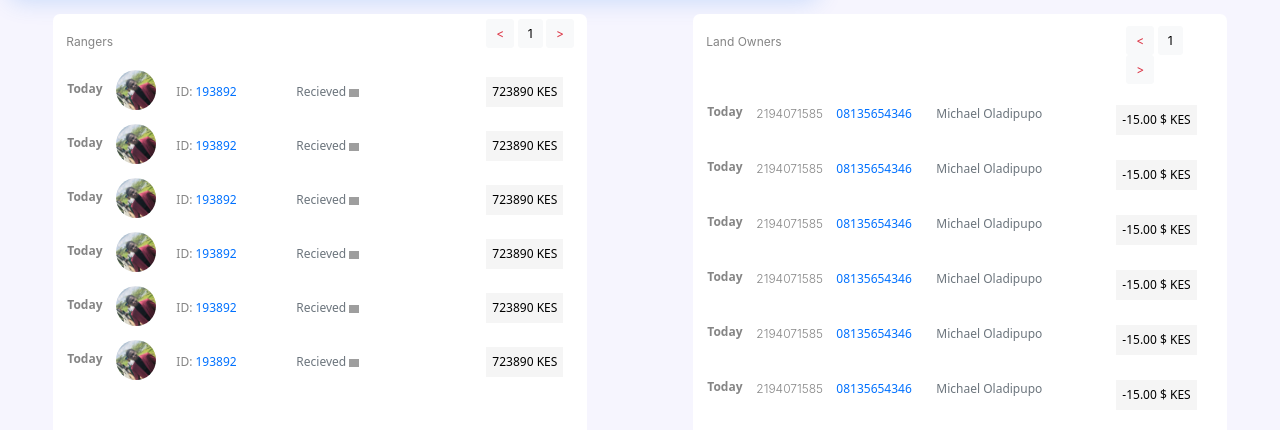
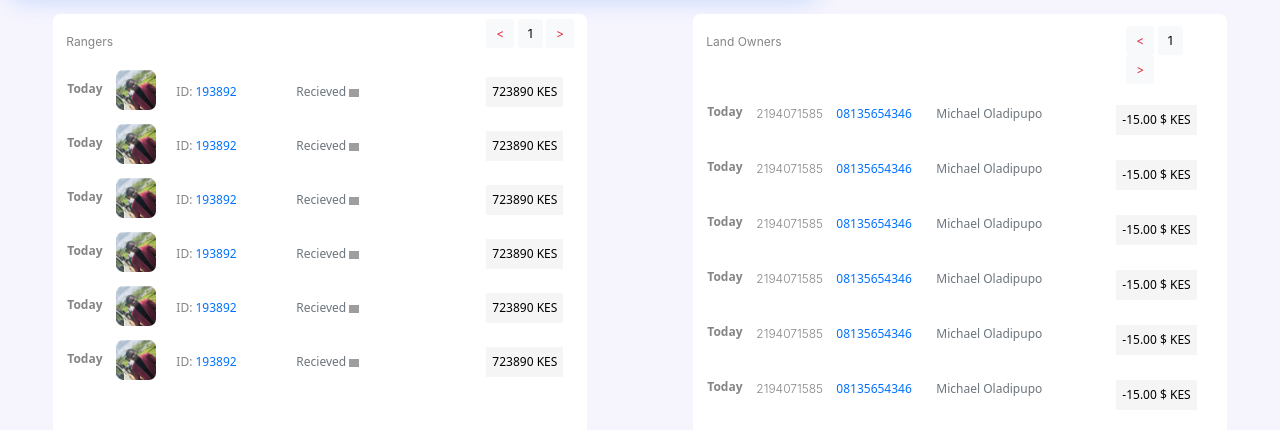
Before and after one commit to Excellence-arch/sopa-ereto, a React (Create React App) app: page / in a window 1280 px wide. Shown: the part 246-676 px from the top of the page. Built offline with nearby package versions, Linux system fonts and the light colour scheme; grey boxes are pictures that could not be loaded.

Commit message:
to continue with te home page

```diff
--- a/src/Components/LatestBlocks.js
+++ b/src/Components/LatestBlocks.js
@@ -14,10 +14,15 @@ const LatestBlocks = () => {
       </p>
       <div className="">
         {data.map((val, i) => (
-          <div key={i}>
+          <div key={i} className="">
             <td className="fw-bold pe-3">Today</td>
             <td className="ms-3 me-5">
-              <img src={val.picture} alt={'Picture'} width="40px" className="rounded-circle" />
+              <img
+                src={val.picture}
+                alt={'Picture'}
+                width="40px"
+                className="rounds-start rounds-end"
+              />
             </td>
             <p className=""></p>
             <span className="moves text-muted fw-light">
--- a/src/Components/Rows.js
+++ b/src/Components/Rows.js
@@ -35,7 +35,7 @@ const Rows = ({ i, img, name, email, role }) => {
       </td>
       <td>
         <p className="mt-3">
-          <button className="btn btn-light rounded-pill text-muted mx-2">Delete</button>
+          <button className="btn btn-light rounded-pill text-muted mx-2">Disable</button>
           <button className="btn btn-light rounded-pill text-muted mx-2">Edit</button>
         </p>
       </td>
--- a/src/Pages/BioData.js
+++ b/src/Pages/BioData.js
@@ -20,7 +20,7 @@ const BioData = () => {
             <p className="text-ash mb-0">Must contain a lowercase letter</p>
             <p className="text-ash mb-0">Must contain a number</p>
             <p className="text-ash mb-0">Must contain a special character</p> */}
-            <button className="btn btn-pink mt-2">Choose to be anonymous</button>
+            <button className="btn btn-pink mt-2">Skip</button>
           </div>
         </div>
         <form className="col-12 col-lg-6 mx-5 mt-5 pt-5 w-50 ms-6">
--- a/src/Pages/Payment.js
+++ b/src/Pages/Payment.js
@@ -58,7 +58,7 @@ const Payment = () => {
           <p className="fw-bold mb-0" style={{ color: 'rgb(210,105,30)', fontSize: '30px' }}>
             Your donation will save the Massai!
           </p>
-          <p className="text-blue fonts mb-5">Enter your payment info below</p>
+          <p className="fonts mb-5">Enter your payment info below</p>
           <label className="fonts text-blue">Email Address</label>
           <input
             type="text"
--- a/src/Pages/Register.js
+++ b/src/Pages/Register.js
@@ -112,6 +112,7 @@ const Register = () => {
             </p>
             <input
               className="radios"
+              checked
               type="radio"
               name="type"
               value={'individual'}
```
